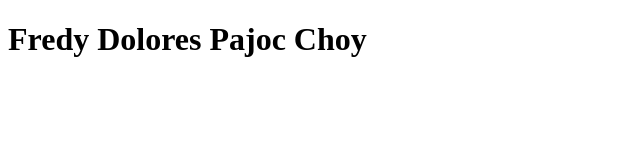
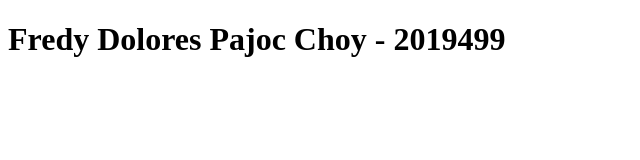
Before and after one commit to fpajoc2019499/IN5AM-AV, a plain HTML site: page index.html in a window 1280 px wide. Shown: the whole page, without its empty margins (0-640 px from the left). Drawn offline with Linux system fonts and the light colour scheme.

Commit message:
se agregó el número de carné del estudiante

```diff
--- a/index.html
+++ b/index.html
@@ -6,6 +6,6 @@
     <title>Primera Página con GIT</title>
 </head>
 <body>
-    <h1>Fredy Dolores Pajoc Choy</h1>
+    <h1>Fredy Dolores Pajoc Choy - 2019499</h1>
 </body>
 </html>
```
